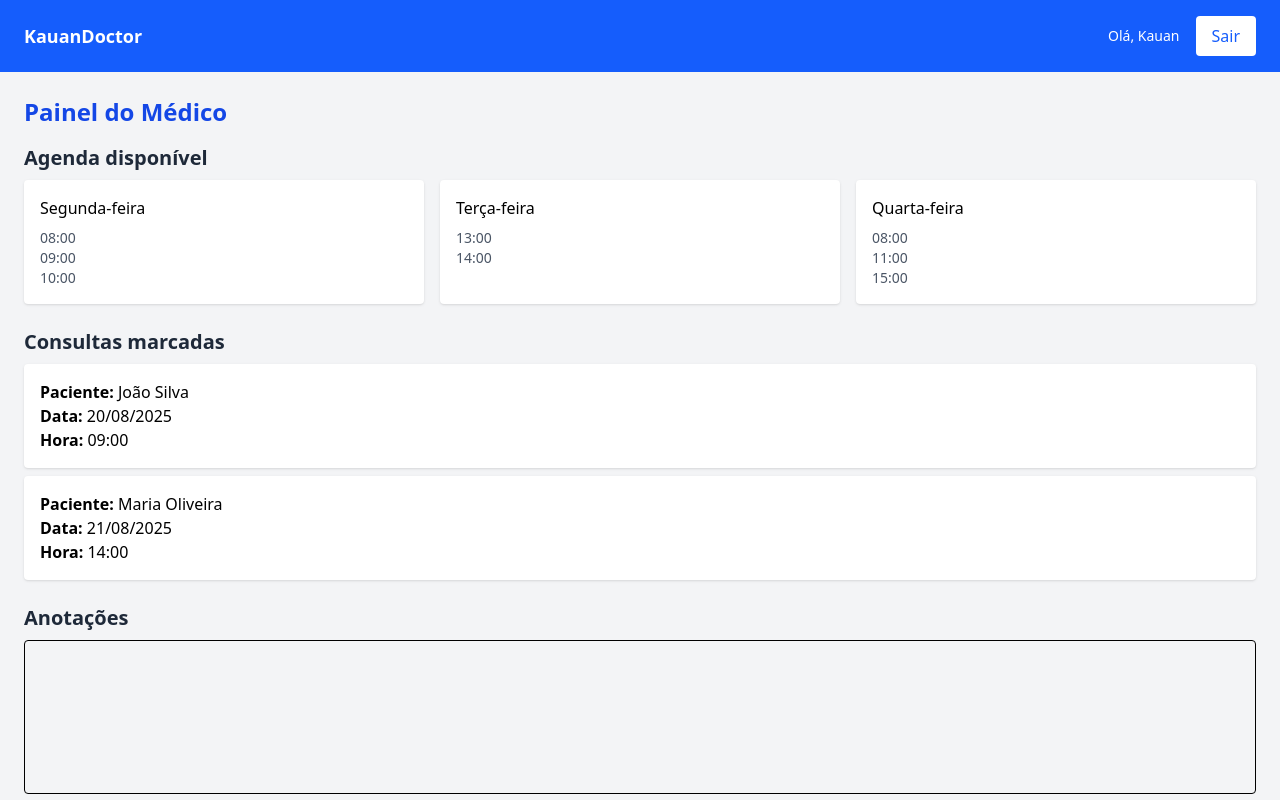
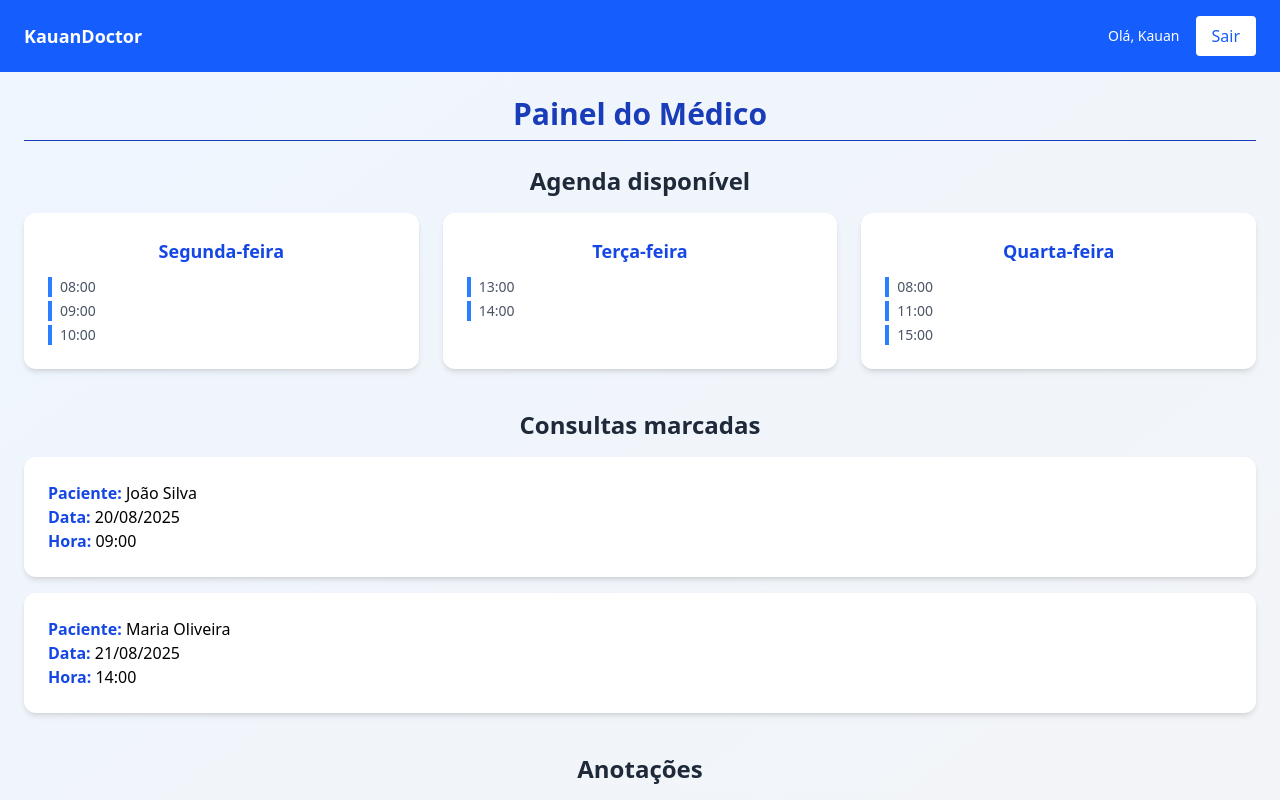
Before and after one commit to Dev-Souza/kauan_doctor_front, an Angular app: page /medico in a window 1280 px wide. Shown: the top 800 px of the page. Built offline with nearby package versions, Linux system fonts and the light colour scheme.

Commit message:
style: painel-medico

```diff
--- a/src/app/components/painel-medico/painel-medico.html
+++ b/src/app/components/painel-medico/painel-medico.html
@@ -1,40 +1,45 @@
-<div class="p-6 bg-gray-100 min-h-screen">
-  <h1 class="text-2xl font-bold text-blue-700 mb-4">Painel do Médico</h1>
+<div class="p-6 bg-gradient-to-br from-blue-50 to-gray-100 min-h-screen">
+  <h1 class="text-3xl font-bold text-blue-800 mb-6 border-b pb-2 text-center">Painel do Médico</h1>
 
   <!-- Agenda -->
-  <section class="mb-6">
-    <h2 class="text-xl font-semibold text-gray-800 mb-2">Agenda disponível</h2>
-    <div class="grid grid-cols-2 md:grid-cols-3 gap-4">
-      <div *ngFor="let horario of agendaDisponivel" class="bg-white p-4 rounded shadow">
-        <p class="font-medium">{{ horario.dia }}</p>
-        <ul class="mt-2 text-sm text-gray-600">
-          <li *ngFor="let hora of horario.horas">{{ hora }}</li>
+  <section class="mb-10">
+    <h2 class="text-2xl font-semibold text-gray-800 mb-4 text-center">Agenda disponível</h2>
+    <div class="grid grid-cols-1 sm:grid-cols-2 md:grid-cols-3 gap-6">
+      <div *ngFor="let horario of agendaDisponivel" class="bg-white p-6 rounded-xl shadow-md hover:shadow-lg transition">
+        <p class="text-lg font-semibold text-blue-700 text-center">{{ horario.dia }}</p>
+        <ul class="mt-3 space-y-1 text-gray-600 text-sm">
+          <li *ngFor="let hora of horario.horas" class="pl-2 border-l-4 border-blue-500">{{ hora }}</li>
         </ul>
       </div>
     </div>
   </section>
 
   <!-- Consultas marcadas -->
-  <section class="mb-6">
-    <h2 class="text-xl font-semibold text-gray-800 mb-2">Consultas marcadas</h2>
+  <section class="mb-10">
+    <h2 class="text-2xl font-semibold text-gray-800 mb-4 text-center">Consultas marcadas</h2>
     <div *ngIf="consultas.length > 0; else semConsultas">
-      <div *ngFor="let consulta of consultas" class="bg-white p-4 rounded shadow mb-2">
-        <p><strong>Paciente:</strong> {{ consulta.paciente }}</p>
-        <p><strong>Data:</strong> {{ consulta.data }}</p>
-        <p><strong>Hora:</strong> {{ consulta.hora }}</p>
+      <div *ngFor="let consulta of consultas" class="bg-white p-6 rounded-xl shadow-md mb-4 hover:shadow-lg transition">
+        <p><strong class="text-blue-700">Paciente:</strong> {{ consulta.paciente }}</p>
+        <p><strong class="text-blue-700">Data:</strong> {{ consulta.data }}</p>
+        <p><strong class="text-blue-700">Hora:</strong> {{ consulta.hora }}</p>
       </div>
     </div>
     <ng-template #semConsultas>
-      <p class="text-gray-500">Nenhuma consulta marcada.</p>
+      <p class="text-gray-500 italic text-center">Nenhuma consulta marcada.</p>
     </ng-template>
   </section>
 
   <!-- Anotações -->
   <section>
-    <h2 class="text-xl font-semibold text-gray-800 mb-2">Anotações</h2>
-    <textarea (ngModel)="anotacoes" rows="5" class="w-full p-4 border rounded resize-none focus:outline-none focus:ring-2 focus:ring-blue-500"></textarea>
-    <button (click)="salvarAnotacoes()" class="mt-2 bg-blue-600 text-white px-4 py-2 rounded hover:bg-blue-700 transition">
-      Salvar
-    </button>
+    <h2 class="text-2xl font-semibold text-gray-800 mb-4 text-center">Anotações</h2>
+    <textarea (ngModel)="anotacoes" rows="5"
+      class="w-full p-4 border border-gray-300 rounded-xl resize-none focus:outline-none focus:ring-2 focus:ring-blue-500 shadow-sm"
+      placeholder="Escreva suas observações aqui..."></textarea>
+    <div class="flex justify-center">
+      <button (click)="salvarAnotacoes()"
+        class="mt-4 inline-flex items-center gap-2 bg-blue-600 text-white px-5 py-2 rounded-xl hover:bg-blue-700 transition">
+        💾 Salvar
+      </button>
+    </div>
   </section>
 </div>
```
